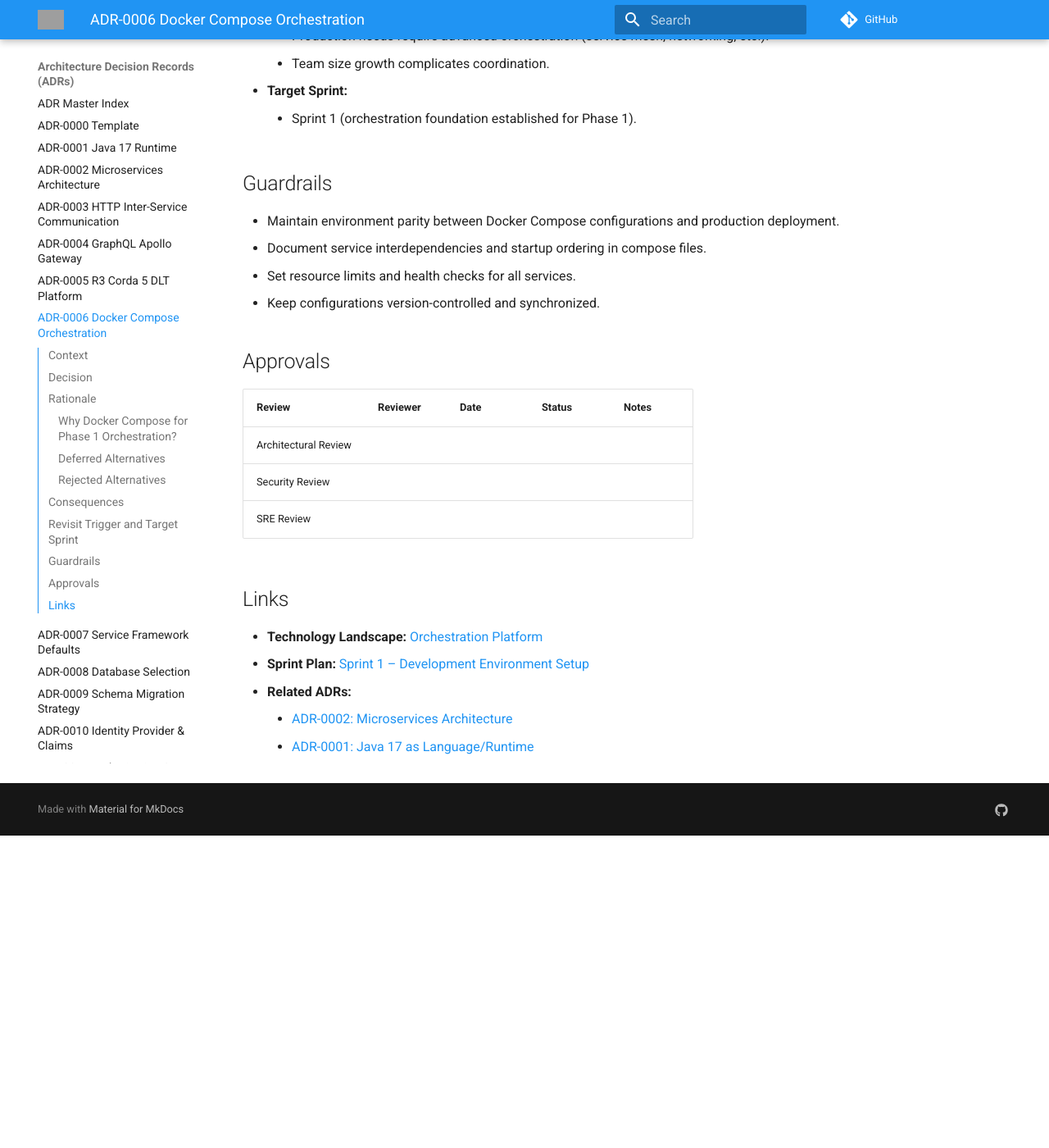
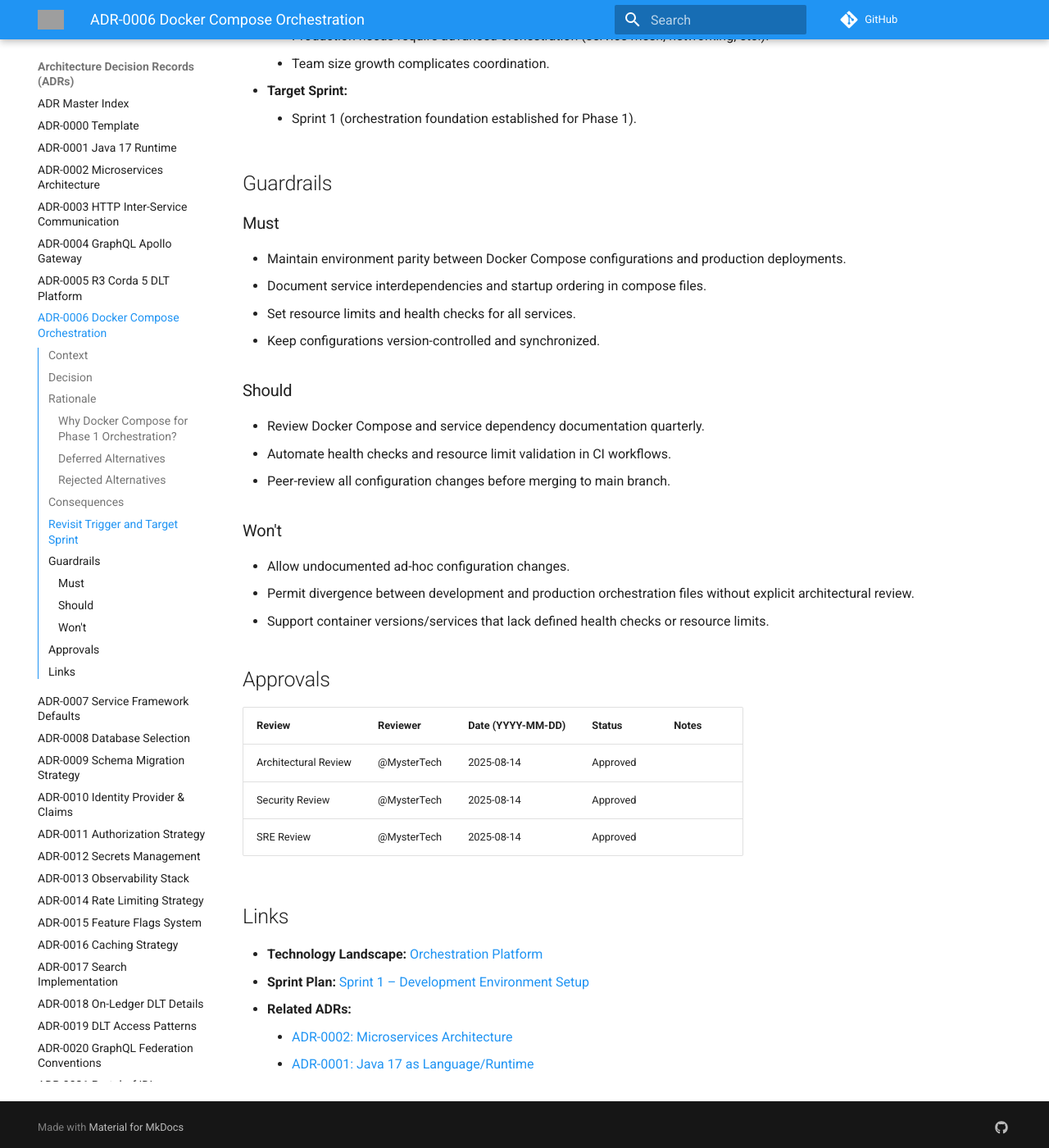
Before and after one commit to DealSphere-Inc/dealsphere-platform-docs, an MkDocs documentation site: the page built from docs/adr/ADR-0006-docker-compose-phase1-orchestration.md, in a window 1280 px wide and 1400 px high, scrolled down 2349 px. Shown: the whole window at 82% size. Built offline with MkDocs 1.6.1 and Material for MkDocs 9.7.7, drawn with Linux system fonts in a browser that asks for light colours; comment, search, counter and statistics services are not loaded; before the commit the page ends 3368 px from its top, so only the background shows below that; grey boxes are pictures that could not be loaded.

Commit message:
Update ADR-0006-docker-compose-phase1-orchestration.md

```diff
--- a/docs/adr/ADR-0006-docker-compose-phase1-orchestration.md
+++ b/docs/adr/ADR-0006-docker-compose-phase1-orchestration.md
@@ -98,18 +98,32 @@
 
 ## Guardrails
 
-- Maintain environment parity between Docker Compose configurations and production deployment.
+### Must
+
+- Maintain environment parity between Docker Compose configurations and production deployments.
 - Document service interdependencies and startup ordering in compose files.
 - Set resource limits and health checks for all services.
 - Keep configurations version-controlled and synchronized.
 
+### Should
+
+- Review Docker Compose and service dependency documentation quarterly.
+- Automate health checks and resource limit validation in CI workflows.
+- Peer-review all configuration changes before merging to main branch.
+
+### Won't
+
+- Allow undocumented ad-hoc configuration changes.
+- Permit divergence between development and production orchestration files without explicit architectural review.
+- Support container versions/services that lack defined health checks or resource limits.
+
 ## Approvals
 
-| Review                  | Reviewer  | Date       | Status    | Notes  |
-|-------------------------|-----------|------------|-----------|--------|
-| Architectural Review    |           |            |           |        |
-| Security Review         |           |            |           |        |
-| SRE Review              |           |            |           |        |
+| Review | Reviewer | Date (YYYY-MM-DD) | Status | Notes |
+|--------|----------|-------------------|--------|---------|
+| Architectural Review | @MysterTech | 2025-08-14 | Approved | |
+| Security Review | @MysterTech | 2025-08-14 | Approved | |
+| SRE Review | @MysterTech | 2025-08-14 | Approved | |
 
 ## Links
 
```
